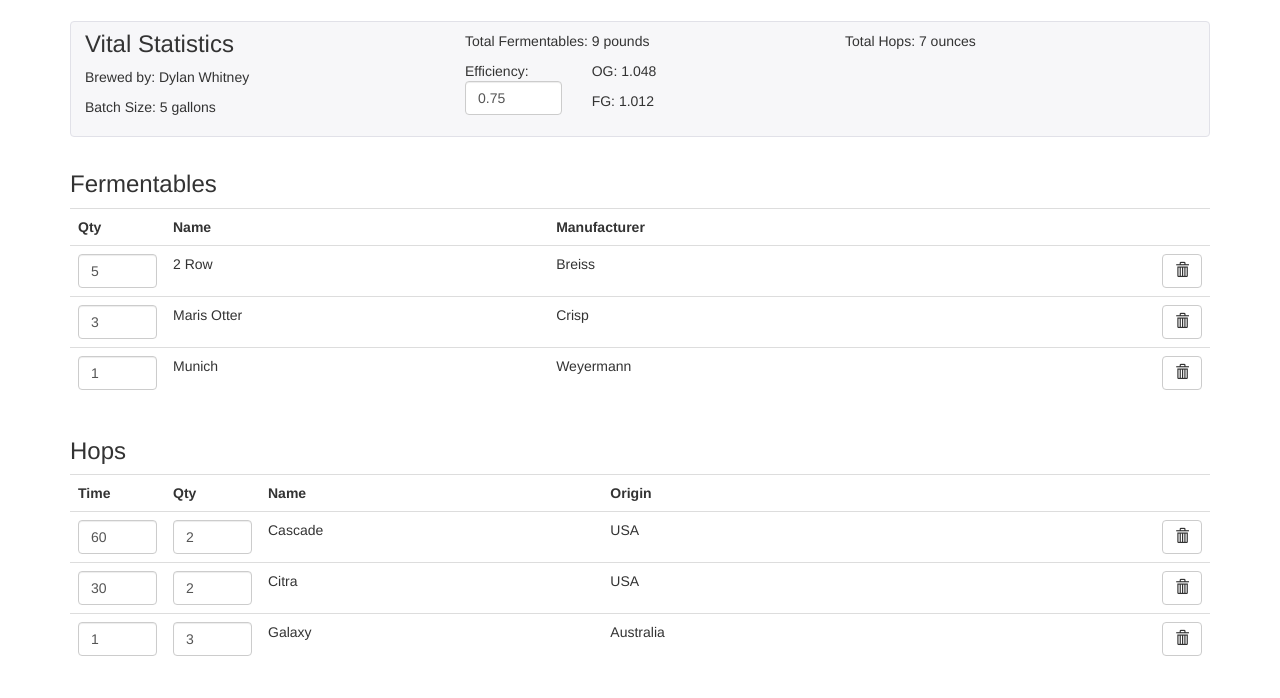
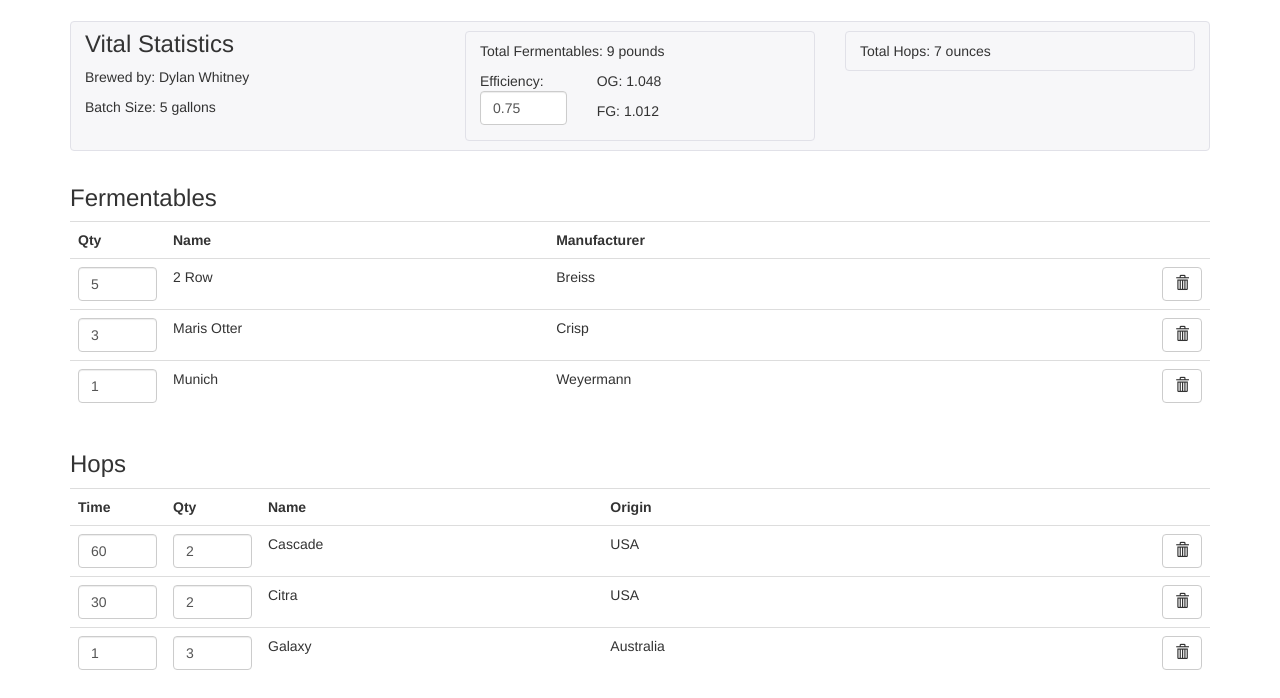
Before and after one commit to OwlbearMedia/zymology-redux, a website: page app/index.html in a window 1280 px wide. Shown: the part 128-826 px from the top of the page. Drawn offline with Linux system fonts and the light colour scheme.

Commit message:
Adding sub-groups

```diff
--- a/app/index.html
+++ b/app/index.html
@@ -25,12 +25,13 @@
 				<div class="col-md-12">
 					<div class="stats">
 						<div class="row">
-							<div class="col-xs-4">
+							<div class="col-sm-4">
 								<h3>Vital Statistics</h3>
 								<p>Brewed by: {{ recipe.brewer }}</p>
 								<p>Batch Size: {{ recipe.size }} gallons</p>
 							</div>
-							<div class="col-md-4">
+							<div class="col-sm-4">
+								<div class="sub-group">
 									<p>Total Fermentables: {{ totalFermentables() }} pounds</p>
 									<div class="row">
 										<div class="col-xs-4">Efficiency: <input type="tel" class="form-control" value="{{ recipe.efficiency }}" ng-model="recipe.efficiency"></div>
@@ -40,7 +41,11 @@
 										</div>
 									</div>
 								</div>
-							<div class="col-md-4">Total Hops: {{ totalHops() }} ounces</div>
+							</div>
+							<div class="col-sm-4">
+								<div class="sub-group">
+									Total Hops: {{ totalHops() }} ounces</div>
+								</div>
 						</div>
 					</div>
 				</div>
--- a/app/styles/zymology-redux.css
+++ b/app/styles/zymology-redux.css
@@ -18,3 +18,8 @@ button.delete {
 .stats h3 {
 	margin-top: 0;
 }
+.stats .sub-group {
+	border: 1px solid #e1e1e8;
+	padding: 9px 14px;
+	border-radius: 4px;
+}
```
Lines whose indentation alone changed are shown as unchanged.
